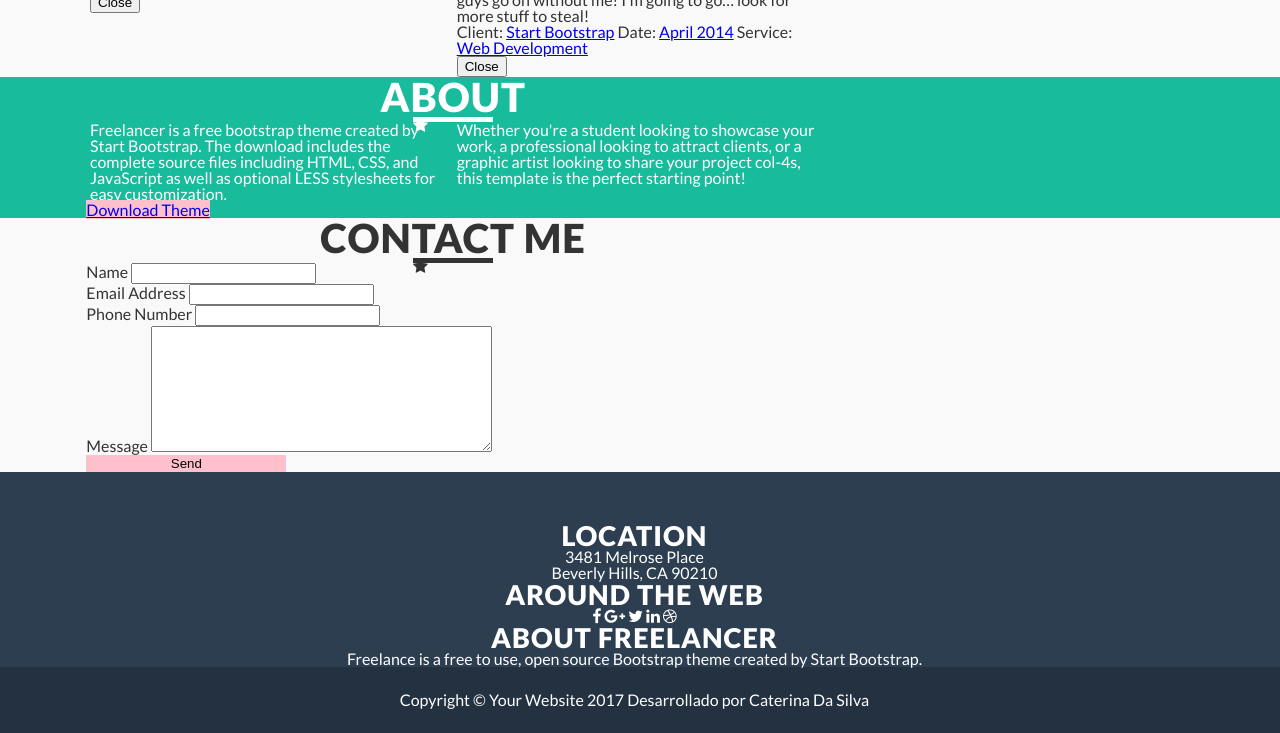
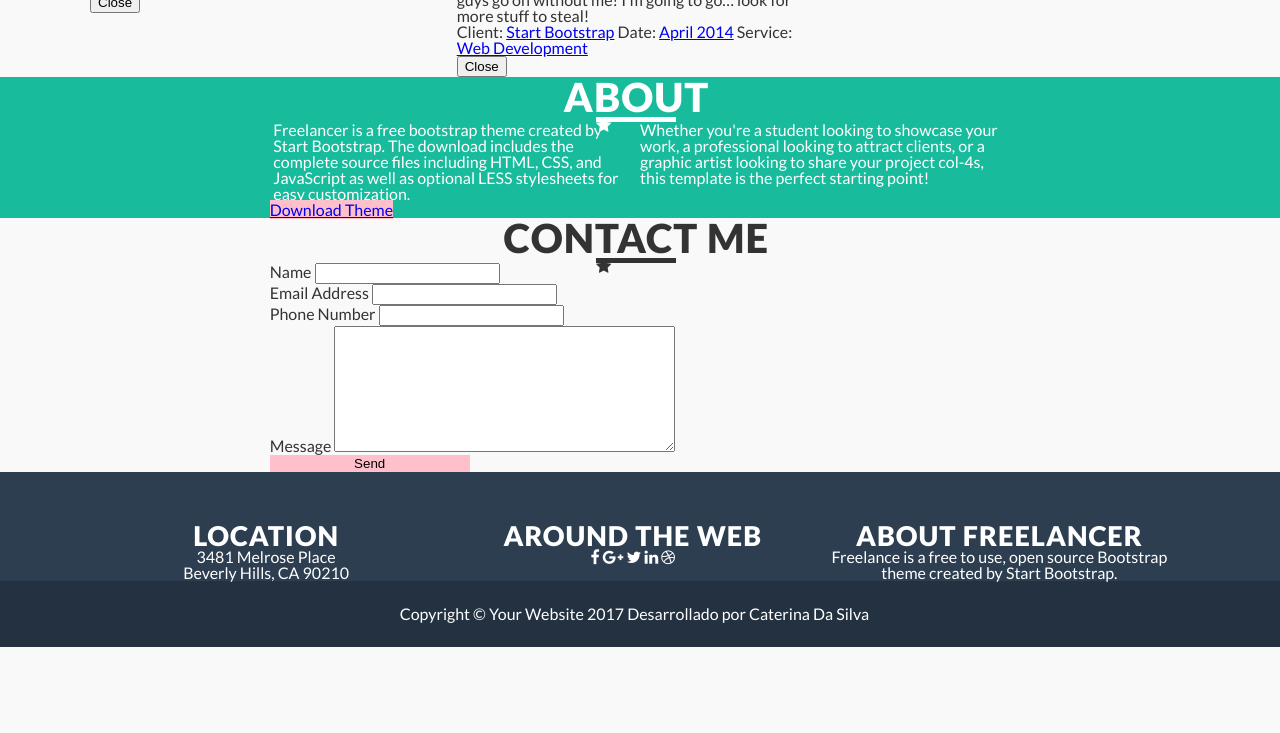
Before and after one commit to caterinadasilva/freelancer, a plain HTML site: page index.html in a window 1280 px wide. Shown: the part 1505-2238 px from the top of the page. After the commit the page ends 2152 px from the top, so only its background shows below. Drawn offline with Linux system fonts and the light colour scheme.

Commit message:
Fix footer

```diff
--- a/assets/css/common.css
+++ b/assets/css/common.css
@@ -138,8 +138,8 @@ border-spacing: 0;
 	padding: 0 !important;
 }
 .centered {
-	margin-left: auto !important;
-	margin-right: auto !important;
+	margin: 0 auto;
+	float: none;
 }
 .left {
 	float: left !important;
@@ -190,6 +190,7 @@ h6 {
 	-ms-transition: all 0.5s;
 	-o-transition: all 0.5s;
 	transition: all 0.5s;
+	cursor: pointer;
 }
 [class*="btn":hover] {
 	-webkit-transition: all 0.5s;
--- a/assets/css/main.css
+++ b/assets/css/main.css
@@ -62,7 +62,7 @@ header.smaller nav a {
 // HERO
 */
 #hero {
-
+	text-align: center;
 }
 
 /*
--- a/index.html
+++ b/index.html
@@ -18,7 +18,7 @@
 			<div class="row">
 		      	<a href="#top"><h1 id="logo">Start Bootstrap</h1></a>
 		      	<nav>
-		          	<a href="#portafolio">Portfolio</a>
+		          	<a href="#portfolio">Portfolio</a>
 		          	<a href="#about">About</a>
 		          	<a href="#contact">Contact</a>
 		      	</nav>
@@ -37,7 +37,7 @@
 			</div>
 		</div>
     </section>
-	<section class="portfolio" class="clearfix">
+	<section id="portfolio" class="clearfix">
 		<div class="container">
 			<div class="row">
 				<div class="title">
@@ -194,9 +194,13 @@
 		<div class="top">
 			<div class="container">
 				<div class="row">
+					<div class="col-4">
+						<div class="row">
 							<h4>Location</h4>
 							<address>3481 Melrose Place<br>Beverly Hills, CA 90210</address>
 						</div>
+					</div>
+					<div class="col-4">
 						<div class="row">
 							<h4>Around the web</h4>
 							<a href="#" class="btn-social">
@@ -215,9 +219,13 @@
 								<i class="fa fa-dribbble"></i>
 							</a>
 						</div>
+					</div>
+					<div class="col-4">
 						<div class="row">
 							<h4>About Freelancer</h4>
 							<small>Freelance is a free to use, open source Bootstrap theme created by <a href="#">Start Bootstrap</a>.</small>
+						</div>
+					</div>
 				</div>
 			</div>
 		</div>
```
Lines whose indentation alone changed are shown as unchanged.
